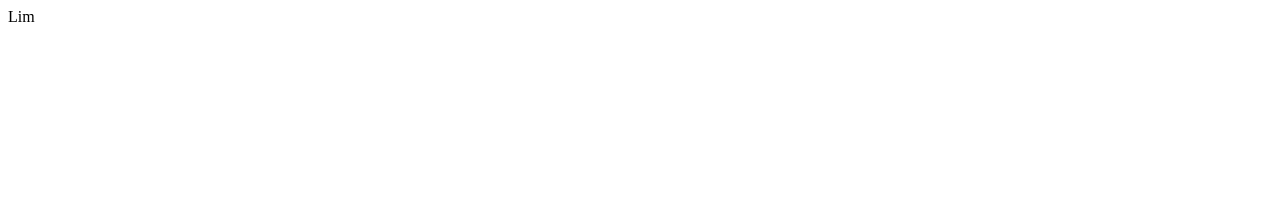
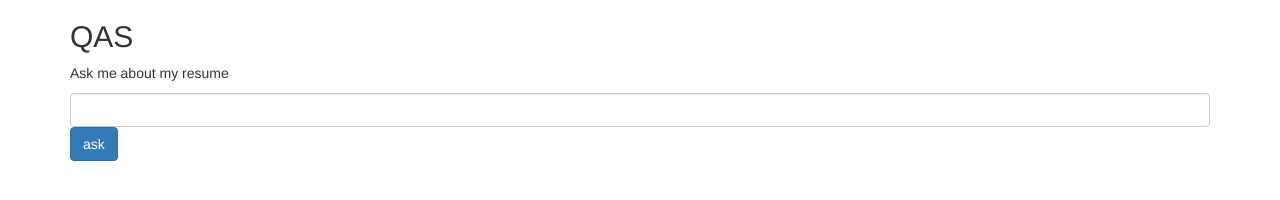
Before and after one commit to ng700756/limves.github.io, a plain HTML site: page index.html in a window 1280 px wide. Drawn offline with nearby package versions, Linux system fonts and the light colour scheme.

Commit message:
Update index.html

```diff
--- a/index.html
+++ b/index.html
@@ -1,23 +1,23 @@
 <!DOCTYPE html>
 <html lang="en">
 <head>
-    <meta charset="UTF-8">
-
-
-    <title>Title</title>
+  <title>Lim - resume</title>
+  <meta charset="utf-8">
+  <meta name="viewport" content="width=device-width, initial-scale=1">
+  <link rel="stylesheet" href="https://maxcdn.bootstrapcdn.com/bootstrap/3.3.7/css/bootstrap.min.css">
+  <script src="https://ajax.googleapis.com/ajax/libs/jquery/3.3.1/jquery.min.js"></script>
+  <script src="https://maxcdn.bootstrapcdn.com/bootstrap/3.3.7/js/bootstrap.min.js"></script>
 </head>
 <body>
-
-    Lim
-
-
+<div class="container">
+  <h2>QAS</h2>
+  <p>Ask me about my resume</p>
+  <form>
+    <div class="form-group">
+      <input type="text" class="form-control" id="usr">
+	  <button type="button" class="btn btn-primary">ask</button>
+    </div>
+  </form>
+</div>
 </body>
-
-
-
-
-
-
-
-
 </html>
```
